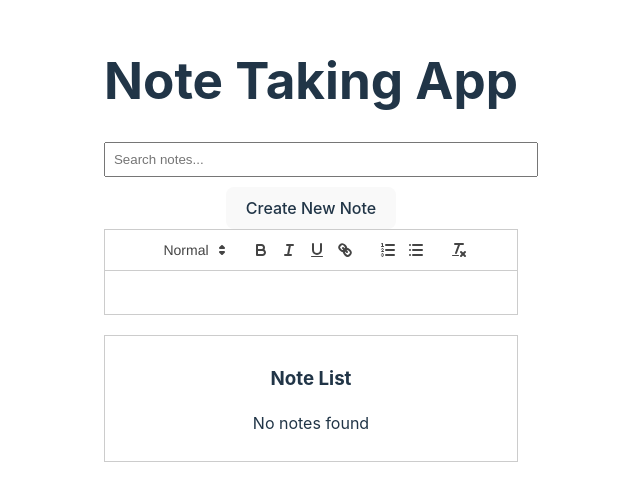
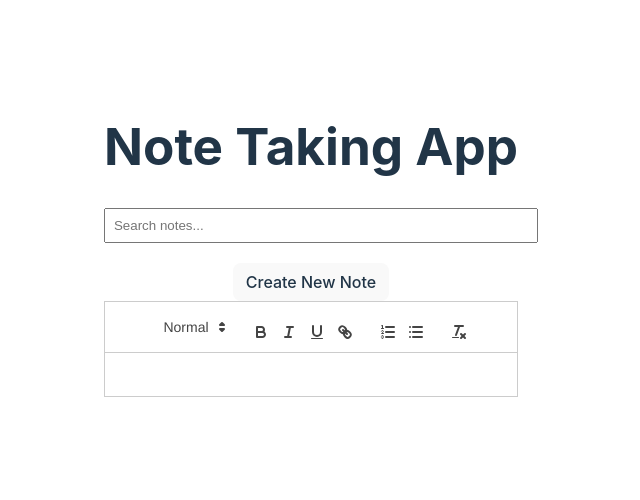
Before and after one commit to rshiva/tiny-note, a React (Vite) app: page / in a window 1280 px wide. Shown: the part 160-660 px from the top of the page, without its empty margins (329-969 px from the left). Built offline with nearby package versions, Linux system fonts and the light colour scheme.

Commit message:
search working with drop down

```diff
--- a/src/App.css
+++ b/src/App.css
@@ -39,3 +39,15 @@ button:focus-visible {
   color: #888;
   font-size: 0.8em;
 }
+
+/* App.css */
+.container {
+  max-width: 800px;
+  margin: 0 auto;
+  padding: 20px;
+}
+
+button {
+  padding: 8px 12px;
+  margin-top: 10px;
+}
--- a/src/App.jsx
+++ b/src/App.jsx
@@ -1,10 +1,10 @@
+// App.jsx
 import React, { useRef, useState } from 'react';
 import './App.css';
 import Editor from './components/QuillEditor';
 import CreateNoteButton from './components/CreateNoteButton';
-import NoteList from './components/NoteList';
 import SearchBar from './components/SearchBar';
-import Quill from "quill";
+import Quill from 'quill';
 
 const Delta = Quill.import('delta');
 
@@ -12,15 +12,17 @@ function App() {
   const [notes, setNotes] = useState([]);
   const [activeNote, setActiveNote] = useState(null);
   const [searchQuery, setSearchQuery] = useState('');
+  const [showDropdown, setShowDropdown] = useState(false);
   const [searchResults, setSearchResults] = useState([]);
-  const [showDropdown, setShowDropdown] = useState(false);
   const quillRef = useRef(null);
 
+  // Helper: Convert Quill Delta to plain text
   const getPlainTextFromDelta = (delta) => {
     if (!delta || !delta.ops) return '';
-    return delta.ops.map(op => typeof op.insert === 'string' ? op.insert : '').join('');
+    return delta.ops.map(op => (typeof op.insert === 'string' ? op.insert : '')).join('');
   };
 
+  // Create a new note with default content
   const createNewNote = () => {
     const newNoteId = Date.now().toString();
     const newNote = {
@@ -39,14 +41,17 @@ function App() {
     }
   };
 
+  // When a note is selected (from search dropdown), load its content in the editor.
   const handleNoteSelect = (note) => {
     setActiveNote(note);
     setShowDropdown(false);
+    setSearchQuery('');
     if (quillRef.current) {
       quillRef.current.setContents(note.content);
     }
   };
 
+  // Delete a note (both from state and from the search results if open)
   const deleteNote = (noteId) => {
     if (window.confirm("Are you sure you want to delete this note?")) {
       setNotes(prevNotes => prevNotes.filter(note => note.id !== noteId));
@@ -56,45 +61,59 @@ function App() {
           quillRef.current.setContents(new Delta());
         }
       }
+      setSearchResults(prevResults => prevResults.filter(note => note.id !== noteId));
     }
   };
 
+  // When the editor text changes, update the note content and auto-derive a title
   const handleTextChange = (delta, oldDelta, source) => {
     if (!quillRef.current) return;
 
     if (source === 'user' && activeNote) {
       const updatedContent = quillRef.current.getContents();
       const plainText = quillRef.current.getText();
-      const firstLine = plainText.split('\n')[0].trim();
-      const derivedTitle = firstLine || 'New Note';
+      // Use the first few words (e.g. 5 words) as the title
+      const words = plainText.split(/\s+/).filter(Boolean);
+      const derivedTitle = words.slice(0, 5).join(" ") || 'New Note';
 
-      const updatedNote = { ...activeNote, content: updatedContent, title: derivedTitle };
+      const updatedNote = {
+        ...activeNote,
+        content: updatedContent,
+        title: derivedTitle,
+        updatedAt: new Date(),
+      };
+
       setActiveNote(updatedNote);
       setNotes(prevNotes => prevNotes.map(note => note.id === updatedNote.id ? updatedNote : note));
     }
   };
 
+  // When the search field is focused, show all notes sorted by latest update.
   const handleSearchFocus = () => {
     setShowDropdown(true);
-    setSearchResults([...notes].sort((a, b) => b.updatedAt - a.updatedAt));
+    const sortedNotes = [...notes].sort((a, b) => new Date(b.updatedAt) - new Date(a.updatedAt));
+    setSearchResults(sortedNotes);
   };
 
+  // Filter notes as the user types in the search field.
   const handleSearchChange = (e) => {
-    const query = e.target.value.toLowerCase();
+    const query = e.target.value;
     setSearchQuery(query);
     if (query === '') {
-      setSearchResults([...notes].sort((a, b) => b.updatedAt - a.updatedAt));
+      const sortedNotes = [...notes].sort((a, b) => new Date(b.updatedAt) - new Date(a.updatedAt));
+      setSearchResults(sortedNotes);
     } else {
-      setSearchResults(notes.filter(note => note.title.toLowerCase().includes(query)));
+      const filtered = notes.filter(note => note.title.toLowerCase().includes(query.toLowerCase()));
+      setSearchResults(filtered);
     }
   };
 
   return (
     <div className="container">
       <h1>Note Taking App</h1>
+
       <SearchBar
         searchQuery={searchQuery}
-        setSearchQuery={setSearchQuery}
         onFocus={handleSearchFocus}
         onChange={handleSearchChange}
         searchResults={searchResults}
@@ -102,9 +121,15 @@ function App() {
         onSelectNote={handleNoteSelect}
         onDeleteNote={deleteNote}
       />
+
       <CreateNoteButton onCreateNewNote={createNewNote} />
-      <Editor ref={quillRef} readOnly={false} defaultValue={activeNote?.content || new Delta()} onTextChange={handleTextChange} />
-      <NoteList notes={notes} onNoteSelect={handleNoteSelect} onDeleteNote={deleteNote} />
+
+      <Editor
+        ref={quillRef}
+        readOnly={false}
+        defaultValue={activeNote ? activeNote.content : new Delta()}
+        onTextChange={handleTextChange}
+      />
     </div>
   );
 }
--- a/src/components/SearchBar.jsx
+++ b/src/components/SearchBar.jsx
@@ -1,14 +1,63 @@
+// components/SearchBar.jsx
 import React from 'react';
 
-const SearchBar = ({ searchQuery, setSearchQuery }) => {
+const SearchBar = ({
+  searchQuery,
+  onFocus,
+  onChange,
+  searchResults,
+  showDropdown,
+  onSelectNote,
+  onDeleteNote
+}) => {
   return (
-    <input
-      type="text"
-      placeholder="Search notes..."
-      value={searchQuery}
-      onChange={(e) => setSearchQuery(e.target.value)}
-      style={{ width: '100%', padding: '8px', marginBottom: '10px' }}
-    />
+    <div style={{ position: 'relative', marginBottom: '10px' }}>
+      <input
+        type="text"
+        placeholder="Search notes..."
+        value={searchQuery}
+        onFocus={onFocus}
+        onChange={onChange}
+        style={{ width: '100%', padding: '8px' }}
+      />
+      {showDropdown && searchResults.length > 0 && (
+        <div style={{
+          position: 'absolute',
+          top: '40px',
+          left: 0,
+          right: 0,
+          border: '1px solid #ccc',
+          backgroundColor: 'white',
+          zIndex: 1000,
+          maxHeight: '200px',
+          overflowY: 'auto'
+        }}>
+          {searchResults.map(note => (
+            <div key={note.id} style={{
+              display: 'flex',
+              justifyContent: 'space-between',
+              alignItems: 'center',
+              padding: '8px',
+              borderBottom: '1px solid #eee',
+              cursor: 'pointer'
+            }}>
+              <span onClick={() => onSelectNote(note)}>
+                {note.title}
+              </span>
+              <button
+                onClick={(e) => {
+                  e.stopPropagation();
+                  onDeleteNote(note.id);
+                }}
+                style={{ marginLeft: '10px' }}
+              >
+                &#x1F5D1;
+              </button>
+            </div>
+          ))}
+        </div>
+      )}
+    </div>
   );
 };
 
```
